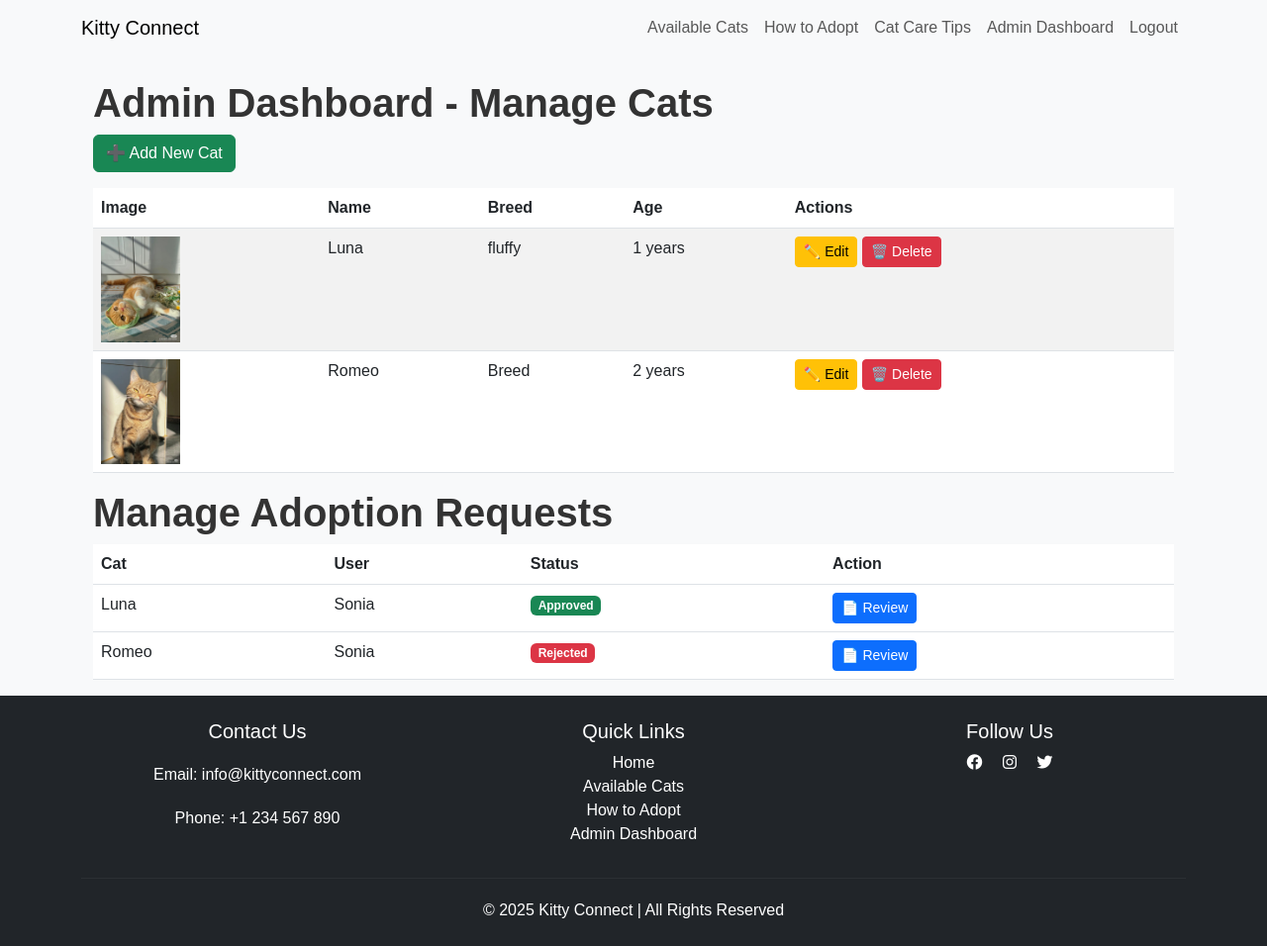
After one commit to wafia7510/kitty-connect, a Django app: page /cat/admin/dashboard/ in a window 1280 px wide. The commit adds this page. Shown: the whole page at 99% size. Run offline with Django 4.2, Linux system fonts and the light colour scheme; a user stored in the database is signed in; data comes from the database, SQL or seed files in the repository; both versions use the stored data as it was after the commit.

Commit message:
Update admin dashboard

```diff
--- a/account/views.py
+++ b/account/views.py
@@ -36,8 +36,9 @@ def user_login(request):
 
         if user is not None:
             login(request, user)
-            next_url = request.GET.get("next")  # Get the URL to redirect after login
-            return redirect(next_url if next_url else "dashboard")
+            if user.is_superuser:
+                return redirect("admin_dashboard")  # Redirect admins to the admin dashboard
+            return redirect("dashboard")  # Redirect regular users to the user dashboard
         else:
             messages.error(request, "Invalid username or password!")
             return redirect("login")
--- a/adoption/urls.py
+++ b/adoption/urls.py
@@ -3,14 +3,18 @@ from .views import (
     adoption_request_list,
     adoption_request_create,
     adoption_request_update,
-    adoption_request_delete,
     adoption_request_cancel,
+    approve_adoption,  # New: Admin action
+    reject_adoption, review_adoption_request,
 )
 
 urlpatterns = [
     path("", adoption_request_list, name="adoption_request_list"),
     path("apply/<int:cat_id>/", adoption_request_create, name="adoption_request_create"),
     path("edit/<int:pk>/", adoption_request_update, name="adoption_request_update"),
-    path("delete/<int:pk>/", adoption_request_delete, name="adoption_request_delete"),
     path("cancel/<int:pk>/", adoption_request_cancel, name="adoption_request_cancel"),
+    # Admin URLs for managing adoption requests
+    path("approve/<int:request_id>/", approve_adoption, name="approve_adoption"),
+    path("reject/<int:request_id>/", reject_adoption, name="reject_adoption"),
+    path("review/<int:request_id>/", review_adoption_request, name="review_adoption_request"),
 ]
--- a/cat/urls.py
+++ b/cat/urls.py
@@ -1,8 +1,9 @@
 from django.urls import path
-from .views import cat_list, cat_create, cat_update, cat_delete
+from .views import cat_list, cat_create, cat_update, cat_delete, admin_dashboard
 
 urlpatterns = [
     path("", cat_list, name="cat_list"),
+    path("admin/dashboard/", admin_dashboard, name="admin_dashboard"),
     path("add/", cat_create, name="cat_create"),
     path("edit/<int:pk>/", cat_update, name="cat_update"),
     path("delete/<int:pk>/", cat_delete, name="cat_delete"),
--- a/cat/views.py
+++ b/cat/views.py
@@ -3,6 +3,7 @@ from django.shortcuts import render, get_object_or_404, redirect
 from .models import Cat
 from django.contrib.auth.decorators import login_required, user_passes_test
 from account.models import Favorite
+from adoption.models import AdoptionRequest
 
 # Create your views here.
 # Admin Check
@@ -24,7 +25,6 @@ def cat_list(request):
 
 # Create a new cat (Admin Only)
 @user_passes_test(is_admin)
-
 def cat_create(request):
     if request.method == "POST":
         name = request.POST["name"]
@@ -53,12 +53,24 @@ def cat_update(request, pk):
     return render(request, "cat/cat_form.html", {"cat": cat})
 
 # Delete a cat (Admin Only)
+# Delete a cat (Admin Only)
 @user_passes_test(is_admin)
-
 def cat_delete(request, pk):
     cat = get_object_or_404(Cat, pk=pk)
+
     if request.method == "POST":
         cat.delete()
-        return redirect("cat_list")
+        return redirect("admin_dashboard")  # ✅ Redirect instead of rendering the delete template
+    return render(request, "cat/cat_confirm_delete.html", {"cat": cat})
 
-    return render(request, "cat/cat_confirm_delete.html", {"cat": cat})
+
+
+@user_passes_test(is_admin)
+def admin_dashboard(request):
+    cats = Cat.objects.all()
+    adoption_requests = AdoptionRequest.objects.all()  # Get all adoption requests
+
+    return render(request, "admin/admin_dashboard.html", {
+        "cats": cats,
+        "adoption_requests": adoption_requests,
+    })
--- /dev/null
+++ b/templates/admin/admin_dashboard.html
@@ -0,0 +1,71 @@
+{% extends 'base.html' %}
+{% block content %}
+<div class="container mt-4">
+    <h2>Admin Dashboard - Manage Cats</h2>
+
+    <a href="{% url 'cat_create' %}" class="btn btn-success mb-3">➕ Add New Cat</a>
+
+    <table class="table table-striped">
+        <thead>
+            <tr>
+                <th>Image</th>
+                <th>Name</th>
+                <th>Breed</th>
+                <th>Age</th>
+                <th>Actions</th>
+            </tr>
+        </thead>
+        <tbody>
+            {% for cat in cats %}
+                <tr>
+                    <td><img src="{{ cat.image.url }}" alt="{{ cat.name }}" width="80"></td>
+                    <td>{{ cat.name }}</td>
+                    <td>{{ cat.breed }}</td>
+                    <td>{{ cat.age }} years</td>
+                    <td>
+                        <a href="{% url 'cat_update' cat.id %}" class="btn btn-warning btn-sm">✏️ Edit</a>
+                        <form action="{% url 'cat_delete' cat.id %}" method="post" style="display:inline;">
+                            {% csrf_token %}
+                            <button type="submit" class="btn btn-danger btn-sm">🗑️ Delete</button>
+                        </form>
+                    </td>
+                </tr>
+            {% empty %}
+                <tr><td colspan="5" class="text-center">No cats available.</td></tr>
+            {% endfor %}
+        </tbody>
+    </table>
+
+    <h2>Manage Adoption Requests</h2>
+    <table class="table">
+        <thead>
+            <tr>
+                <th>Cat</th>
+                <th>User</th>
+                <th>Status</th>
+                <th>Action</th>
+            </tr>
+        </thead>
+        <tbody>
+            {% for request in adoption_requests %}
+                <tr>
+                    <td>{{ request.cat.name }}</td>
+                    <td>{{ request.user.username }}</td>
+                    <td>
+                        <span class="badge {% if request.status == 'Approved' %}bg-success{% elif request.status == 'Rejected' %}bg-danger{% else %}bg-warning{% endif %}">
+                            {{ request.status }}
+                        </span>
+                    </td>
+                    <td>
+                        <a href="{% url 'review_adoption_request' request.id %}" class="btn btn-primary btn-sm">📄 Review</a>
+                    </td>
+                </tr>
+            {% empty %}
+                <tr><td colspan="4">No adoption requests available.</td></tr>
+            {% endfor %}
+        </tbody>
+    </table>
+
+
+</div>
+{% endblock %}
--- a/templates/base.html
+++ b/templates/base.html
@@ -5,26 +5,51 @@
     <meta charset="UTF-8">
     <meta name="viewport" content="width=device-width, initial-scale=1.0">
     <title>Kitty Connect</title>
+
+    <!-- Bootstrap CSS -->
     <link rel="stylesheet" href="https://cdn.jsdelivr.net/npm/bootstrap@5.3.0/dist/css/bootstrap.min.css">
+
+    <!-- Custom Styles -->
     <link rel="stylesheet" href="{% static 'css/styles.css' %}">
+
+    <!-- FontAwesome Icons -->
     <link rel="stylesheet" href="https://cdnjs.cloudflare.com/ajax/libs/font-awesome/6.0.0/css/all.min.css">
-
 </head>
 <body>
 
-    <!-- Navbar -->
-    <nav class="navbar navbar-expand-lg navbar-light bg-light">
+    <!-- Header Section -->
+    <header>
+        <!-- Navigation Bar -->
+        <nav class="navbar navbar-expand-lg navbar-light bg-light" aria-label="Main Navigation">
             <div class="container">
+                <!-- Logo / Brand Name -->
                 <a class="navbar-brand" href="{% url 'home' %}">Kitty Connect</a>
-            <button class="navbar-toggler" type="button" data-bs-toggle="collapse" data-bs-target="#navbarNav">
+
+                <!-- Mobile Menu Toggle Button -->
+                <button class="navbar-toggler" type="button" data-bs-toggle="collapse" data-bs-target="#navbarNav" aria-controls="navbarNav" aria-expanded="false" aria-label="Toggle navigation">
                     <span class="navbar-toggler-icon"></span>
                 </button>
+
+                <!-- Navbar Links -->
                 <div class="collapse navbar-collapse" id="navbarNav">
                     <ul class="navbar-nav ms-auto">
+
+                        <!-- Always Visible Links -->
+                        <li class="nav-item"><a class="nav-link" href="{% url 'cat_list' %}">Available Cats</a></li>
+                        <li class="nav-item"><a class="nav-link" href="{% url 'home' %}#how-to-adopt">How to Adopt</a></li>
+                        <li class="nav-item"><a class="nav-link" href="{% url 'home' %}#cat-care-tips">Cat Care Tips</a></li>
+
                         {% if user.is_authenticated %}
-                        <li class="nav-item"><a class="nav-link" href="{% url 'dashboard' %}">Dashboard</a></li>
+                            {% if user.is_superuser %}
+                                <!-- Admin Links -->
+                                <li class="nav-item"><a class="nav-link" href="{% url 'admin_dashboard' %}">Admin Dashboard</a></li>
+                            {% else %}
+                                <!-- Normal User Links -->
+                                <li class="nav-item"><a class="nav-link" href="{% url 'dashboard' %}">User Dashboard</a></li>
+                            {% endif %}
                             <li class="nav-item"><a class="nav-link" href="{% url 'logout' %}">Logout</a></li>
                         {% else %}
+                            <!-- Guest Links -->
                             <li class="nav-item"><a class="nav-link" href="{% url 'login' %}">Login</a></li>
                             <li class="nav-item"><a class="nav-link" href="{% url 'register' %}">Register</a></li>
                         {% endif %}
@@ -32,12 +57,56 @@
                 </div>
             </div>
         </nav>
+    </header>
 
+    <!-- Main Content Area -->
+    <main class="container mt-4">
+        {% block content %}{% endblock %}
+    </main>
 
-    <!-- Main Content Block -->
-    <div class="container mt-4">
-        {% block content %}{% endblock %}
+    <!-- Footer Section -->
+    <footer class="bg-dark text-white text-center py-4" aria-label="Website Footer">
+        <div class="container">
+            <div class="row">
+
+                <!-- Contact Information -->
+                <div class="col-md-4">
+                    <h5>Contact Us</h5>
+                    <p>Email: info@kittyconnect.com</p>
+                    <p>Phone: +1 234 567 890</p>
                 </div>
+
+                <!-- Quick Links -->
+                <div class="col-md-4">
+                    <h5>Quick Links</h5>
+                    <ul class="list-unstyled">
+                        <li><a href="{% url 'home' %}" class="text-white">Home</a></li>
+                        <li><a href="{% url 'cat_list' %}" class="text-white">Available Cats</a></li>
+                        <li><a href="{% url 'home' %}#how-to-adopt" class="text-white">How to Adopt</a></li>
+                        {% if user.is_authenticated %}
+                            {% if user.is_superuser %}
+                                <li><a href="{% url 'admin_dashboard' %}" class="text-white">Admin Dashboard</a></li>
+                            {% else %}
+                                <li><a href="{% url 'dashboard' %}" class="text-white">User Dashboard</a></li>
+                            {% endif %}
+                        {% endif %}
+                    </ul>
+                </div>
+
+                <!-- Social Media Links -->
+                <div class="col-md-4">
+                    <h5>Follow Us</h5>
+                    <a href="#" class="text-white mx-2" aria-label="Facebook"><i class="fab fa-facebook"></i></a>
+                    <a href="#" class="text-white mx-2" aria-label="Instagram"><i class="fab fa-instagram"></i></a>
+                    <a href="#" class="text-white mx-2" aria-label="Twitter"><i class="fab fa-twitter"></i></a>
+                </div>
+            </div>
+            <hr>
+            <p class="mb-0">© 2025 Kitty Connect | All Rights Reserved</p>
+        </div>
+    </footer>
+
+    <!-- Bootstrap JavaScript -->
     <script src="https://cdn.jsdelivr.net/npm/bootstrap@5.3.0/dist/js/bootstrap.bundle.min.js"></script>
 
 </body>
```
Also changed, not shown: adoption/templates/adoption/review_adoption_request.html (added, +33 -0 lines), adoption/views.py (+34 -11 lines), cat/templates/cat/cat_confirm_delete.html (+10 -6 lines), cat/templates/cat/cat_form.html (+28 -10 lines), db.sqlite3, media/cat_images/cat-on-floor_q6McRON.jpg (added), media/cat_images/cat-sun_CDGyDv6.jpg (added). Lines whose indentation alone changed are shown as unchanged.
